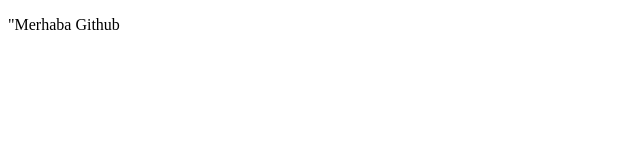
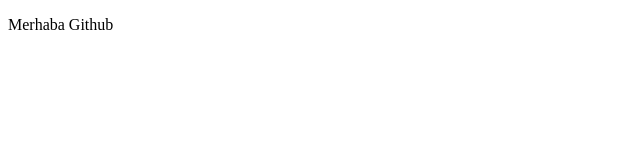
Before and after one commit to yacagri/starter, a plain HTML site: page index.html in a window 1280 px wide. Shown: the full height of the page, 0-640 px from the left. Drawn offline with Linux system fonts and the light colour scheme.

Commit message:
p etiekti degistirldi

```diff
--- a/index.html
+++ b/index.html
@@ -7,6 +7,6 @@
     <title>Document</title>
   </head>
   <body>
-    <p>"Merhaba Github</p>
+    <p>Merhaba Github</p>
   </body>
 </html>
```
